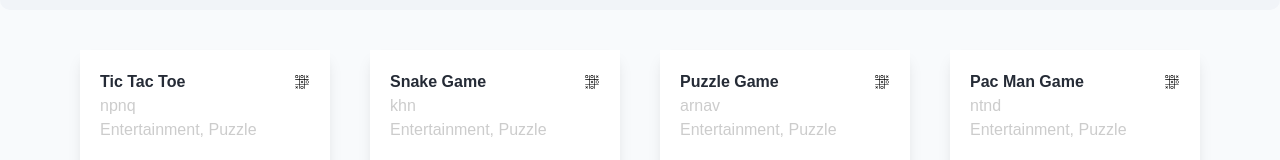
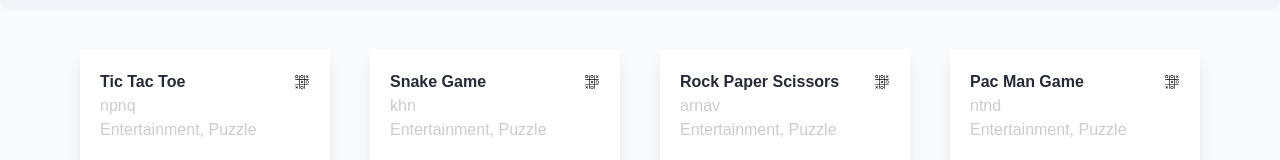
Before and after one commit to npnquang/unihack-2024, a React (Vite) app: page / in a window 1280 px wide. Shown: the part 436-596 px from the top of the page. Built offline with nearby package versions, Linux system fonts and the light colour scheme.

Commit message:
git push app game rps

```diff
--- a/src/App.jsx
+++ b/src/App.jsx
@@ -2,6 +2,7 @@
 import Home from "./home/Home";
 import SnakeGame from "./components/snake/SnakeGame";
 import TicTacToe from "./components/tictactoe/TicTacToe";
+import Rpsgame from "./components/rock-pap-sic/Rpsgame";
 const App = () => {
   return (
     <BrowserRouter>
@@ -9,7 +10,7 @@
         <Route path="/" element={<Home />} />
         <Route path="/snake" element={<SnakeGame />}/>
         <Route path="/tictactoe" element={<TicTacToe />}/>
-
+        <Route path="/rpsgame" element={<Rpsgame />}/>
       </Routes>
     </BrowserRouter>
 
--- a/src/components/gamediv/Games.jsx
+++ b/src/components/gamediv/Games.jsx
@@ -20,7 +20,7 @@
   },
   {
     id: 3,
-    name: 'Puzzle Game',
+    name: 'Rock Paper Scissors',
     description: 'A simple game of tic tac toe',
     category: 'Entertainment, Puzzle',
     game_provider: 'arnav',
--- a/src/components/rock-pap-sic/Rpsgame.jsx
+++ b/src/components/rock-pap-sic/Rpsgame.jsx
@@ -1,3 +1,5 @@
+
+
 
 const Rpsgame = () => {
     return (
```
